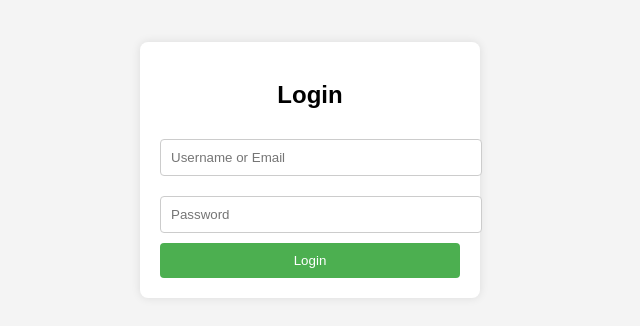
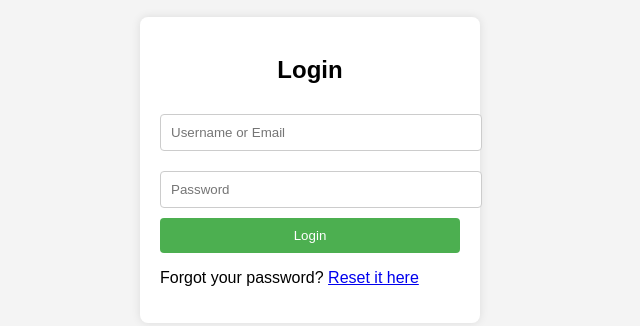
Before and after one commit to AvishkaW2003/Test-01, a plain HTML site: page index.html in a window 1280 px wide. Shown: the part 230-556 px from the top of the page, without its empty margins (330-970 px from the left). Drawn offline with Linux system fonts and the light colour scheme.

Commit message:
added paragraph

```diff
--- a/index.html
+++ b/index.html
@@ -53,6 +53,7 @@
             <input type="text" name="username" placeholder="Username or Email" required>
             <input type="password" name="password" placeholder="Password" required>
             <button type="submit">Login</button>
+            <p>Forgot your password? <a href="/reset-password">Reset it here</a></p>
         </form>
     </div>
 </body>
```
